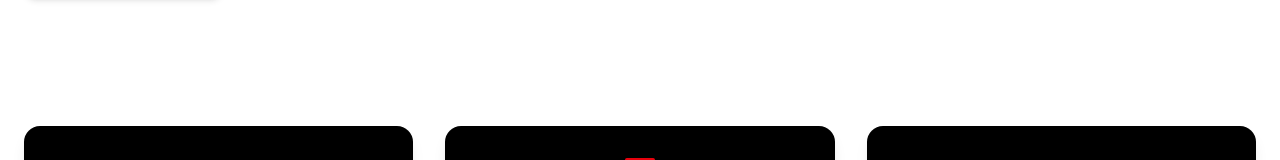
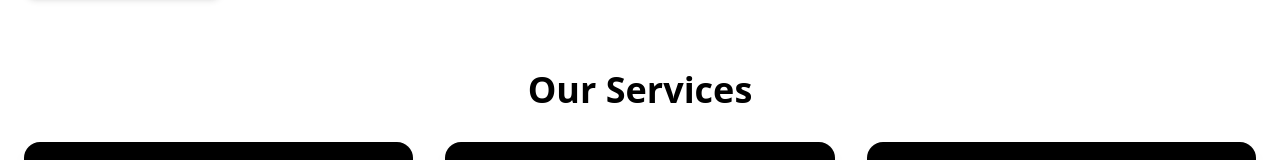
Before and after one commit to HlobisileLukhele/pestXperts, a React (Vite) app: page / in a window 1280 px wide. Shown: the part 494-654 px from the top of the page. Built offline with nearby package versions, Linux system fonts and the light colour scheme.

Commit message:
Add StepsSection component to display a 3-step process with icons and descriptions

```diff
--- a/src/components/ServicesCards.jsx
+++ b/src/components/ServicesCards.jsx
@@ -53,9 +53,12 @@
 const ServicesCards = () => {
   return (
     <section
-      className="bg-white py-16 px-6" // White background with padding
+      className="bg-white py-2 px-6" // White background with padding
       aria-label="Our Services" // Accessibility: descriptive label for screen readers
     >
+        <h2 className="text-4xl font-extrabold text-black text-center mb-8">
+          Our Services
+        </h2>
       <div
         className="
           max-w-7xl mx-auto
```
